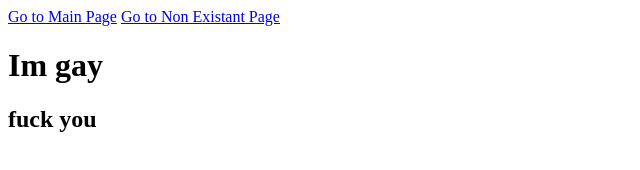
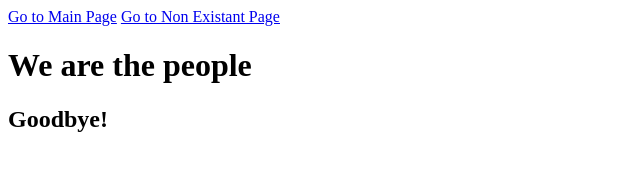
Before and after one commit to caellex/node-sql-test, a website: page views/about.html in a window 1280 px wide. Shown: the whole page, without its empty margins (0-640 px from the left). Drawn offline with Linux system fonts and the light colour scheme.

Commit message:
Update about.html

```diff
--- a/views/about.html
+++ b/views/about.html
@@ -8,7 +8,7 @@
 <body>
     <a href="http://127.0.0.1:3000/">Go to Main Page</a>
     <a href="http://127.0.0.1:3000/nonexistant">Go to Non Existant Page</a>
-    <h1>Im gay</h1>
-    <h2>fuck you</h2>
+    <h1>We are the people</h1>
+    <h2>Goodbye!</h2>
 </body>
 </html>
```
